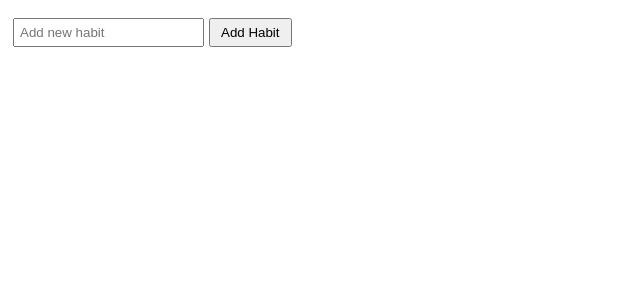
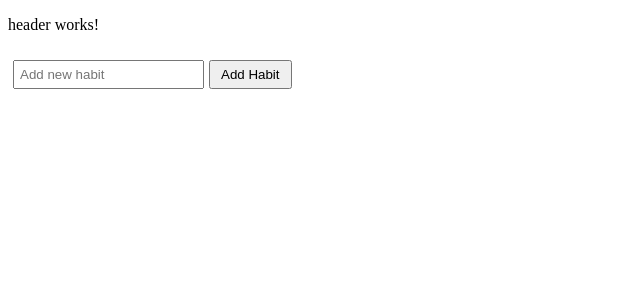
Before and after one commit to dev-araujo/habit-tracker, an Angular app: page / in a window 1280 px wide. Shown: the top 300 px of the page, without its empty margins (0-640 px from the left). Built offline with nearby package versions, Linux system fonts and the light colour scheme.

Commit message:
feat: export component header

```diff
--- a/src/app/app.component.html
+++ b/src/app/app.component.html
@@ -1 +1,2 @@
+<app-header></app-header>
 <router-outlet></router-outlet>
--- a/src/app/app.component.ts
+++ b/src/app/app.component.ts
@@ -2,11 +2,12 @@
 import { CommonModule } from '@angular/common';
 import { RouterOutlet } from '@angular/router';
 import { HabitsComponent } from './views/habits/habits.component';
+import { HeaderComponent } from './shared/components/header/header.component';
 
 @Component({
   selector: 'app-root',
   standalone: true,
-  imports: [CommonModule, RouterOutlet, HabitsComponent],
+  imports: [CommonModule, RouterOutlet, HabitsComponent, HeaderComponent],
   templateUrl: './app.component.html',
   styleUrl: './app.component.scss',
 })
```
